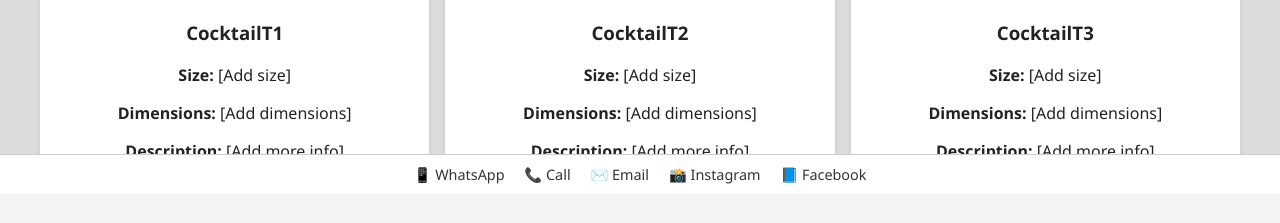
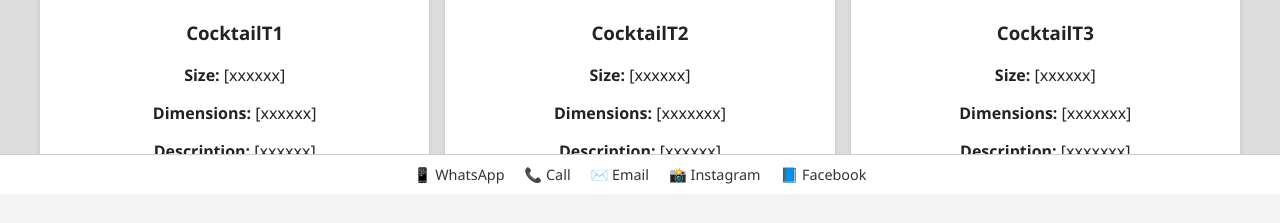
Before and after one commit to theworksltd07/rental-site, a plain HTML site: page cocktail-tables.html in a window 1280 px wide. Shown: the part 529-752 px from the top of the page. Drawn offline with Linux system fonts and the light colour scheme.

Commit message:
Update cocktail-tables.html

```diff
--- a/cocktail-tables.html
+++ b/cocktail-tables.html
@@ -34,9 +34,9 @@
         <img src="PNGs/CocktailT1.png" alt="Cocktail Table 1">
         <h3>CocktailT1</h3>
         <div class="description-panel">
-          <p><strong>Size:</strong> [Add size]</p>
-          <p><strong>Dimensions:</strong> [Add dimensions]</p>
-          <p><strong>Description:</strong> [Add more info]</p>
+          <p><strong>Size:</strong> [xxxxxx]</p>
+          <p><strong>Dimensions:</strong> [xxxxxx]</p>
+          <p><strong>Description:</strong> [xxxxxx]</p>
         </div>
       </div>
 
@@ -45,9 +45,9 @@
         <img src="PNGs/CocktailT2.png" alt="Cocktail Table 2">
         <h3>CocktailT2</h3>
         <div class="description-panel">
-          <p><strong>Size:</strong> [Add size]</p>
-          <p><strong>Dimensions:</strong> [Add dimensions]</p>
-          <p><strong>Description:</strong> [Add more info]</p>
+          <p><strong>Size:</strong> [xxxxxx]</p>
+          <p><strong>Dimensions:</strong> [xxxxxxx]</p>
+          <p><strong>Description:</strong> [xxxxxx]</p>
         </div>
       </div>
 
@@ -56,9 +56,9 @@
         <img src="PNGs/CocktailT3.png" alt="Cocktail Table 3">
         <h3>CocktailT3</h3>
         <div class="description-panel">
-          <p><strong>Size:</strong> [Add size]</p>
-          <p><strong>Dimensions:</strong> [Add dimensions]</p>
-          <p><strong>Description:</strong> [Add more info]</p>
+          <p><strong>Size:</strong> [xxxxxx]</p>
+          <p><strong>Dimensions:</strong> [xxxxxxx]</p>
+          <p><strong>Description:</strong> [xxxxxxx]</p>
         </div>
       </div>
     </div>
```
